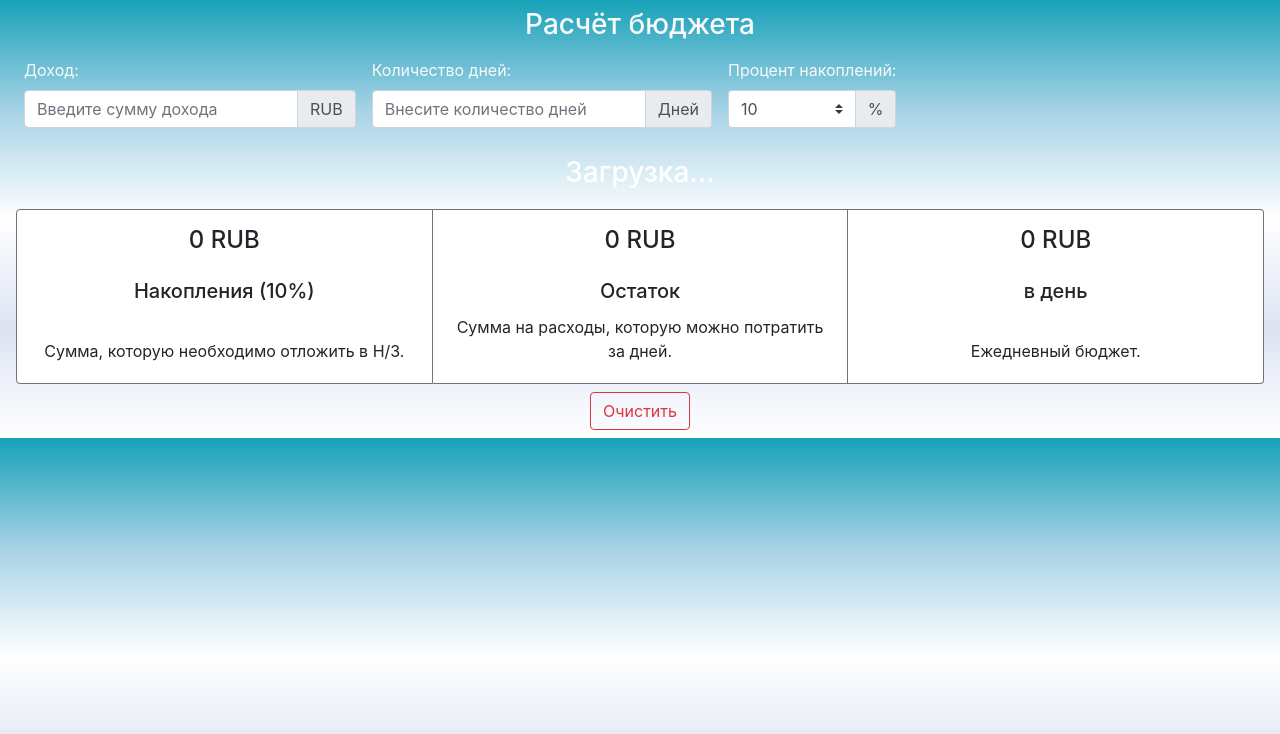
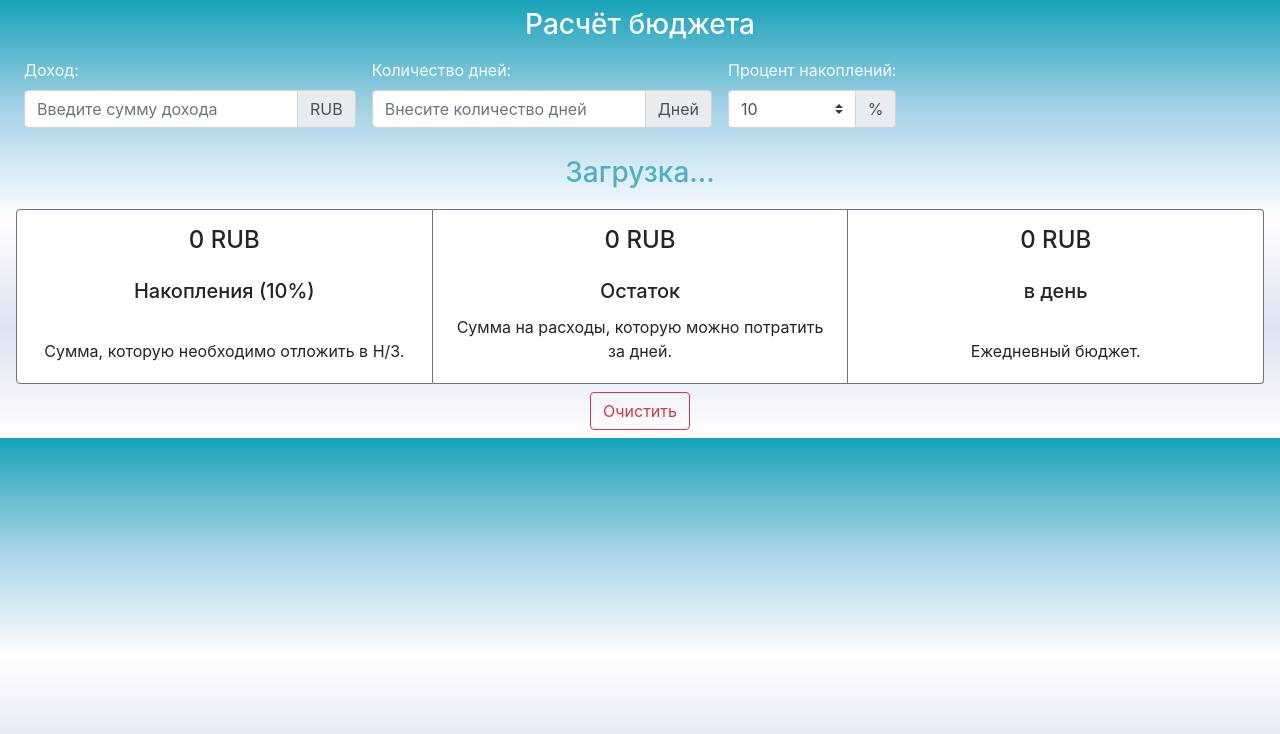
Before and after one commit to okurilo/fin-fast, a React (Create React App) app: page / in a window 1280 px wide. Shown: the top 734 px of the page. Built offline with nearby package versions, Linux system fonts and the light colour scheme.

Commit message:
[FIX] correct load text color

```diff
--- a/src/App.js
+++ b/src/App.js
@@ -153,7 +153,7 @@ class App extends Component {
            handleChangeIncome={this.handleChangeIncome}
            handleChangeDays={this.handleChangeDays} />
           {!isLoaded &&
-            <h3 style={{color: "white", textAlign: "Center", margin: "20px"}} >
+            <h3 style={{color: "#51b0bf", textAlign: "Center", margin: "20px"}} >
               Загрузка...
             </h3>}
           {isLoaded && <Operation
```
